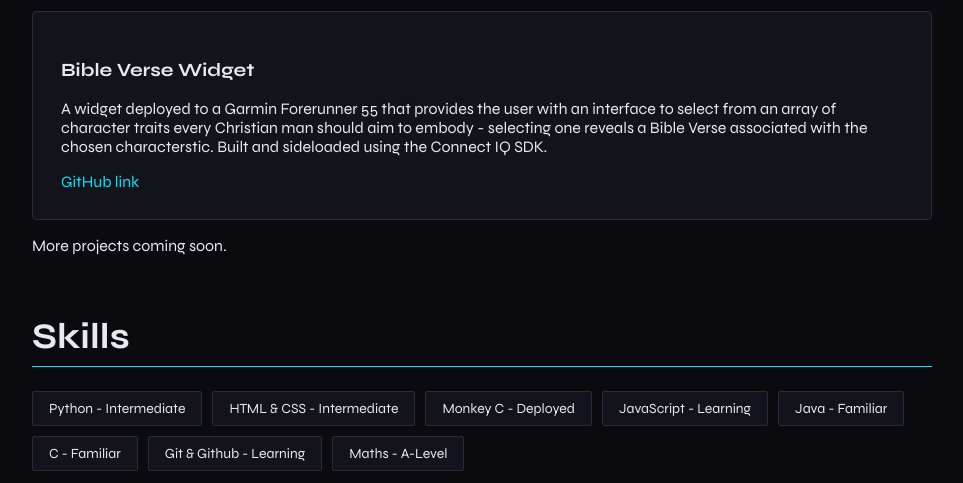
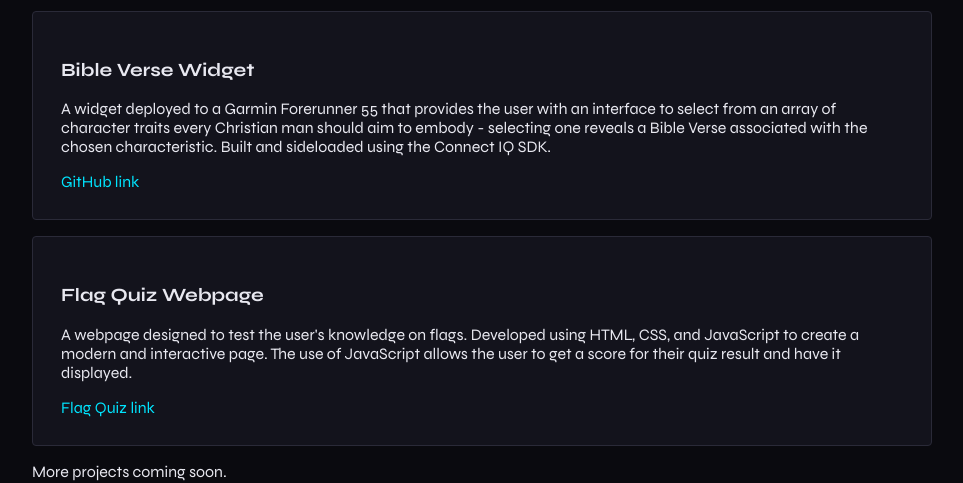
Before and after one commit to MatthiasWhitby/MatthiasWhitby.github.io, a plain HTML site: page index.html in a window 1280 px wide. Shown: the part 479-962 px from the top of the page, without its empty margins (158-1121 px from the left). Drawn offline with Linux system fonts and the light colour scheme.

Commit message:
Add files via upload

```diff
--- a/index.html
+++ b/index.html
@@ -23,9 +23,19 @@
                 <p>
                     A widget deployed to a Garmin Forerunner 55 that provides the user with an interface to select from an
                     array of character traits every Christian man should aim to embody - selecting one reveals a Bible Verse
-                    associated with the chosen characterstic. Built and sideloaded using the Connect IQ SDK.
+                    associated with the chosen characteristic. Built and sideloaded using the Connect IQ SDK.
                 </p>
                 <a href="https://github.com/MatthiasWhitby/bible-verse-widget">GitHub link</a>
+            </div>
+
+            <div class="project-card">
+                <h3>Flag Quiz Webpage</h3>
+                <p>
+                    A webpage designed to test the user's knowledge on flags. Developed using HTML, CSS, and JavaScript to create
+                    a modern and interactive page. The use of JavaScript allows the user to get a score for their quiz result and
+                    have it displayed.
+                </p>
+                <a href="https://matthiaswhitby.github.io/flag-quiz">Flag Quiz link</a>
             </div>
             <p>More projects coming soon.</p>
 
```
